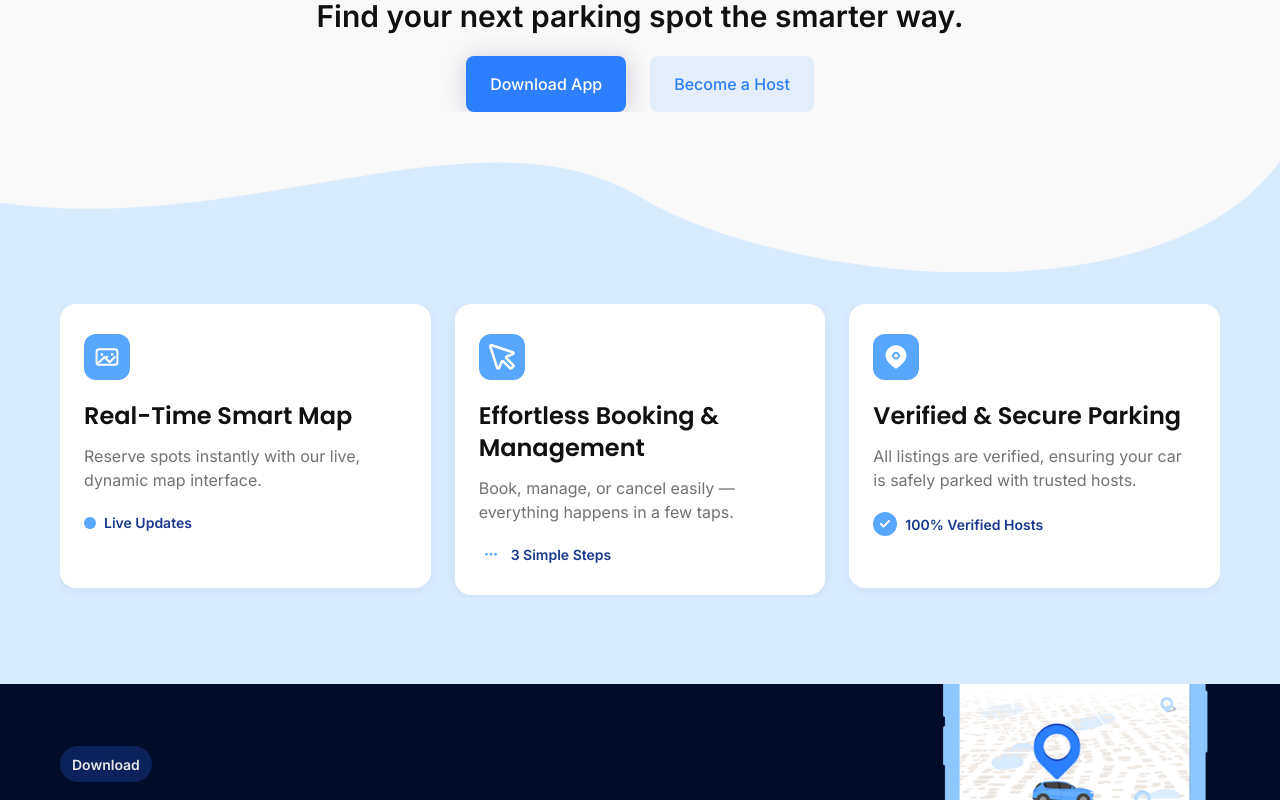
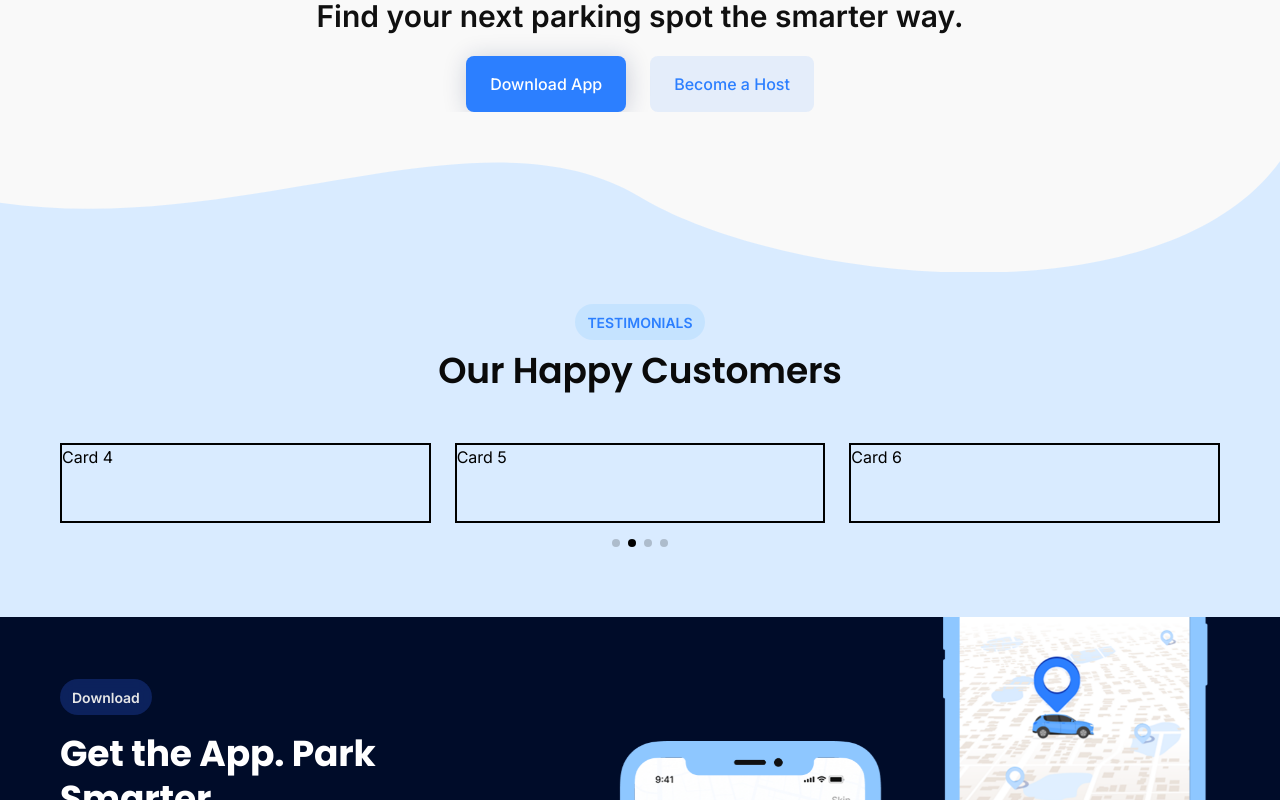
Before and after one commit to avinash-oodles/parkly, a Next.js app: page / in a window 1280 px wide. Shown: the part 2000-2800 px from the top of the page. Built offline with nearby package versions, Linux system fonts and the light colour scheme.

Commit message:
cards for testimonial

```diff
--- a/src/app/page.tsx
+++ b/src/app/page.tsx
@@ -31,7 +31,7 @@ import car from "@/assets/svgs/feature-car.svg"
 import BackgroundWave from "@/assets/svgs/BackgroundWave";
 
 import { Swiper, SwiperSlide } from "swiper/react";
-import { Pagination } from "swiper/modules";
+import { Pagination, Autoplay } from "swiper/modules";
 import "swiper/css";
 import "swiper/css/pagination";
 
@@ -146,6 +146,21 @@ export default function Home() {
     setShowAll(prev => !prev);
   };
 
+  const items = [
+    { id: 1, title: "Card 1" },
+    { id: 2, title: "Card 2" },
+    { id: 3, title: "Card 3" },
+    { id: 4, title: "Card 4" },
+    { id: 5, title: "Card 5" },
+    { id: 6, title: "Card 6" },
+    { id: 7, title: "Card 7" },
+    { id: 8, title: "Card 8" },
+    { id: 9, title: "Card 9" },
+    { id: 10, title: "Card 10" },
+    { id: 11, title: "Card 11" },
+    { id: 12, title: "Card 12" },
+  ];
+
   return (
     <>
       {/* herosection */}
@@ -214,7 +229,7 @@ export default function Home() {
         <Container>
           <div className="flex flex-col gap-8 md:gap-15 pt-8 pb-5 md:py-[70px] ">
             {/* Header */}
-            <div className="flex flex-col justify-between lg:flex-row items-end">
+            <div className="flex flex-col justify-between lg:flex-row gap-2 lg:items-end">
               <div className="flex flex-col gap-1 md:gap-2">
                 <div className="w-max py-1.5 px-3 bg-[#D9EBFF] backdrop-blur-sm rounded-3xl">
                   <Typography variant="chip" weight={600} lineHeight={isMd ? 20 : 16} className="text-blue-500">
@@ -343,7 +358,7 @@ export default function Home() {
                     loop={true}
                     pagination={{
                       clickable: true,
-                      el: '.custom-pagination',
+                      el: '.features-pagination',
                     }}
                     className="w-full"
                     breakpoints={{
@@ -378,7 +393,7 @@ export default function Home() {
                     ))}
                   </Swiper>
 
-                  <div className="custom-pagination flex justify-center gap-2"></div>
+                  <div className="features-pagination flex justify-center gap-2"></div>
                 </div>
                 <div className="w-full max-w-[400px] mr-6">
                   <div className="flex justify-center relative w-full h-full min-h-[506px] md:min-h-[450px] ">
@@ -432,53 +447,69 @@ export default function Home() {
       </div>
 
       {/* Our Happy Customers */}
-      <section className="bg-[#D9EBFF]" >
+      <section className="bg-[#D9EBFF] overflow-hidden">
         <Container>
           <div className="pt-8 pb-[70px]">
-            <div className="flex flex-col gap-4 overflow-hidden justify-end">
+            <div className="flex flex-col items-center gap-[50px]">
+              <div className="flex flex-col gap-2 items-center">
+                <div className="w-max py-1.5 px-3 bg-[#C5E3FF] backdrop-blur-sm rounded-3xl">
+                  <Typography variant="chip" weight={600} lineHeight={isMd ? 20 : 16} className="text-blue-500">
+                    TESTIMONIALS
+                  </Typography>
+                </div>
+                <Typography variant="h2" weight={600} lineHeight={isMd ? 45 : 36} className="text-[#0A0A0A]">
+                  Our Happy Customers
+                </Typography>
+              </div>
+
+              <div className="w-full">
                 <Swiper
-                modules={[Pagination]}
-                spaceBetween={12}
-                slidesPerView={1.1} // This will show 1.1 cards
-                loop={true}
+                  modules={[Pagination, Autoplay]}
+                  slidesPerView={3}
+                  slidesPerGroup={3}
+                  spaceBetween={30}
                   pagination={{
                     clickable: true,
-                  el: '.custom-pagination',
+                    el: '.testimonials-pagination',
                   }}
-                className="w-full"
+                  loop={true}
+                  autoplay={{
+                    delay: 3000,
+                    disableOnInteraction: false,
+                  }}
                   breakpoints={{
-                  // Mobile - shows 1.1 cards
+                    // Mobile - shows 1.2 cards
                     0: {
-                    slidesPerView: 1.1,
+                      slidesPerView: 1.2,
+                      slidesPerGroup: 1,
                       spaceBetween: 12,
                     },
-                  // Small tablets - shows 1.5 cards
+                    // Small tablets - shows 2 cards
                     640: {
-                    slidesPerView: 1.5,
+                      slidesPerView: 2,
+                      slidesPerGroup: 2,
                       spaceBetween: 16,
                     },
-                  // Medium tablets - shows 2 cards
+                    // Medium tablets and up - shows 3 cards
                     768: {
-                    slidesPerView: 2,
-                    spaceBetween: 20,
-                  },
-                  // Large tablets/laptops - shows 3 cards
-                  1024: {
                       slidesPerView: 3,
+                      slidesPerGroup: 3,
                       spaceBetween: 24,
                     },
                   }}
                 >
-                {slides.map((slide, idx) => (
-                  <SwiperSlide key={idx} style={{ listStyle: "none" }}>
-                    <div className="w-full">
-                      <FeatureCard {...slide} />
+                  {items.map((item) => (
+                    <SwiperSlide key={item.id} className="min-h-20 border-2">
+                      <div className="card">
+                        <h3>{item.title}</h3>
                       </div>
                     </SwiperSlide>
                   ))}
                 </Swiper>
 
-              <div className="custom-pagination flex justify-center gap-2"></div>
+                <div className="testimonials-pagination flex justify-center gap-2 mt-4"></div>
+              </div>
+
             </div>
           </div>
         </Container>
@@ -558,7 +589,7 @@ export default function Home() {
                 For questions, contact our support team via email. We will respond quickly.
               </Typography>
             </div>
-            <div className="flex gap-5 xl:gap-[90px] items-start h-full w-full ">
+            <div className="flex gap-5 xl:gap-[90px] items-start h-full w-full justify-center ">
               <div className="hidden md:flex flex-col gap-6 w-[80%]">
                 <FaqCar />
                 <div className="">
```
Lines whose indentation alone changed are shown as unchanged.
